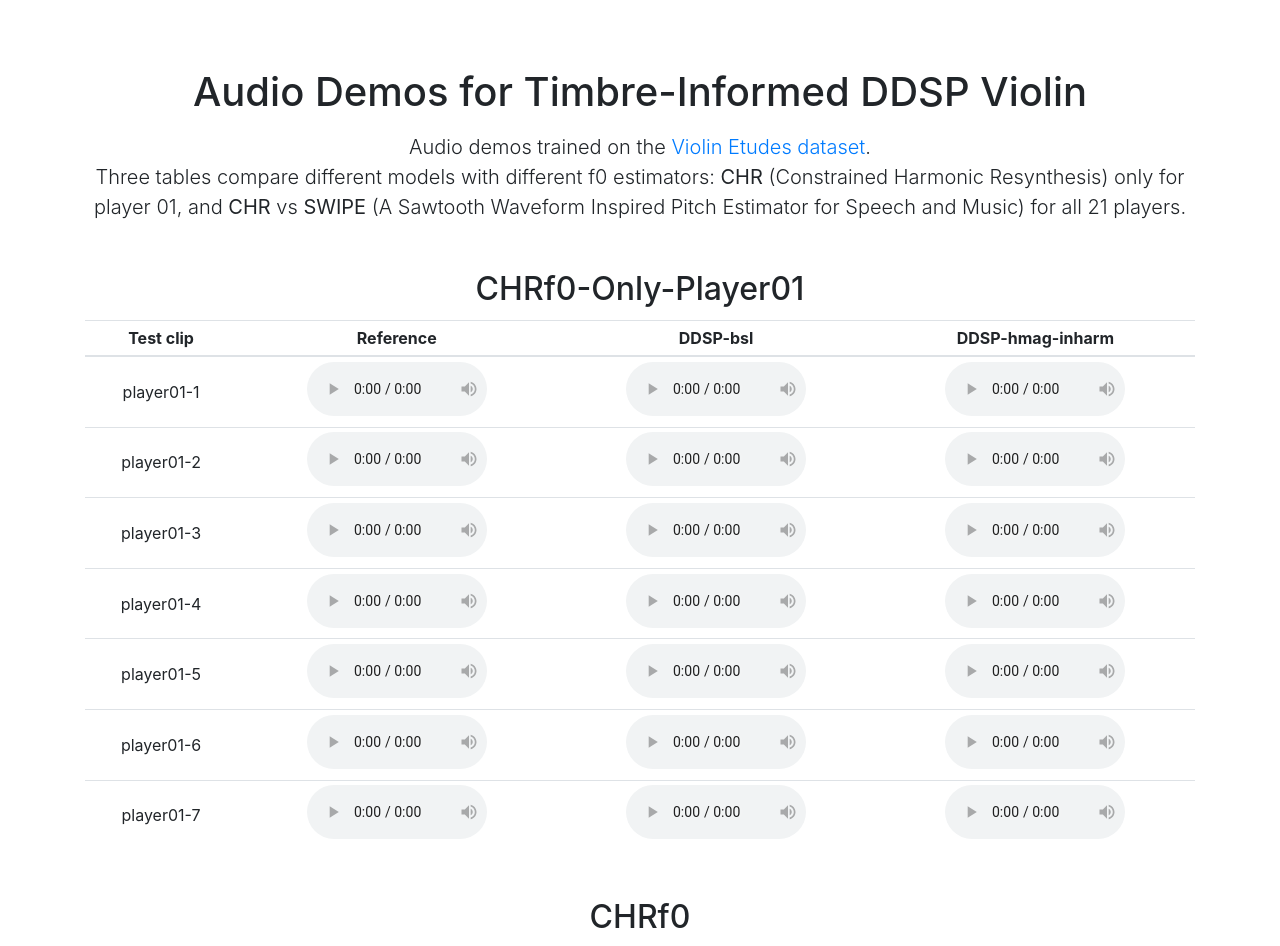
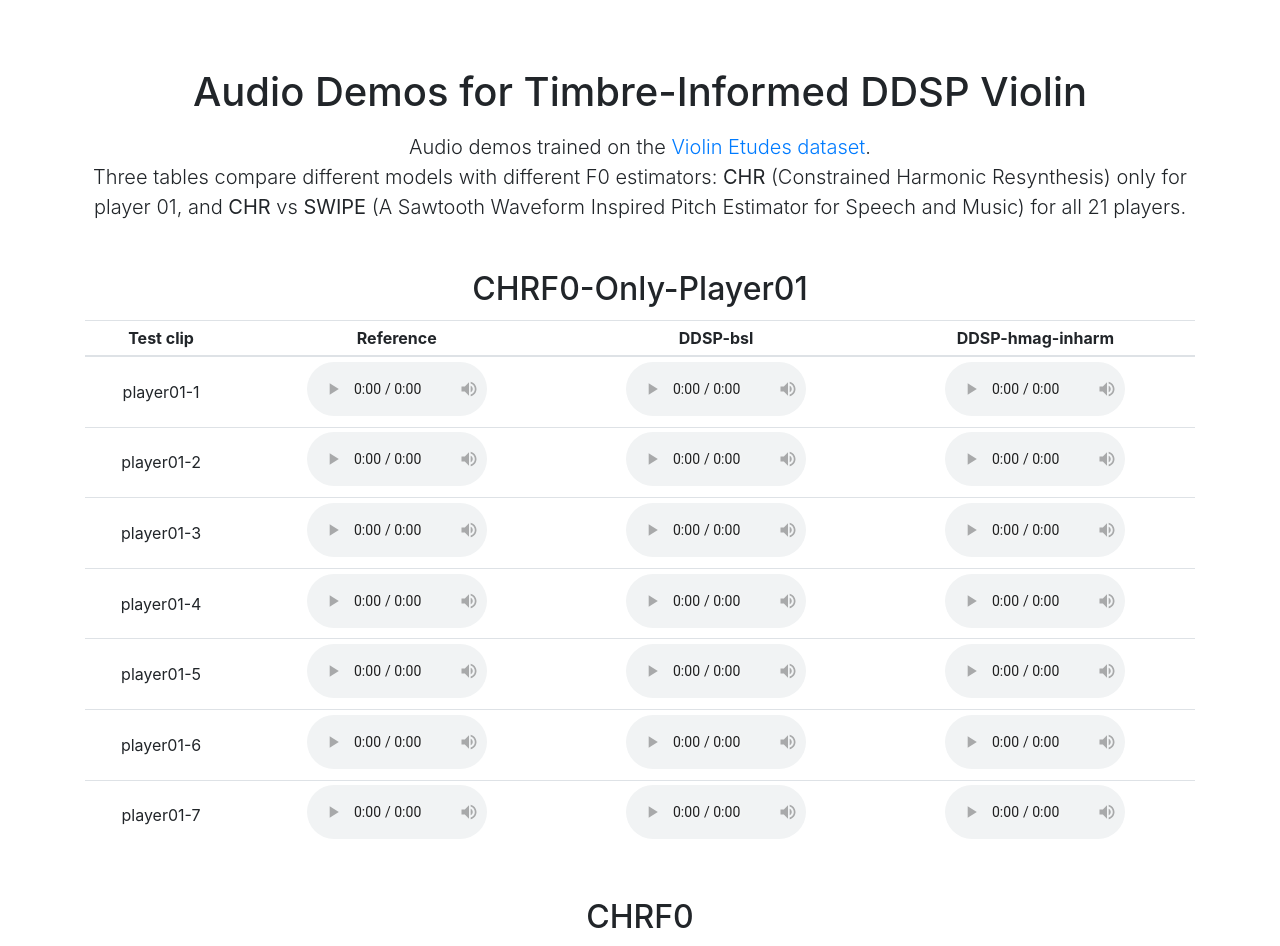
Before and after one commit to kenzhuti/audio-demo, a plain HTML site: page docs/index.html in a window 1280 px wide. Shown: the top 946 px of the page. Drawn offline with nearby package versions, Linux system fonts and the light colour scheme.

Commit message:
Captalise 'f0' to 'F0'

```diff
--- a/docs/index.html
+++ b/docs/index.html
@@ -18,11 +18,11 @@
     <h1 class="mt-5 mb-3 text-center">Audio Demos for Timbre-Informed DDSP Violin</h1>
     <p class="lead text-center">
       Audio demos trained on the <a href="https://repositori.upf.edu/items/e9db27dd-ac25-45c1-a2e4-707f40372eda" target="_blank" rel="noopener">Violin Etudes dataset</a>. <br>
-      Three tables compare different models with different f0 estimators: <b>CHR</b> (Constrained Harmonic Resynthesis) only for player 01, and <b>CHR</b> vs <b>SWIPE</b> (A Sawtooth Waveform Inspired Pitch Estimator for Speech and Music) for all 21 players.
+      Three tables compare different models with different F0 estimators: <b>CHR</b> (Constrained Harmonic Resynthesis) only for player 01, and <b>CHR</b> vs <b>SWIPE</b> (A Sawtooth Waveform Inspired Pitch Estimator for Speech and Music) for all 21 players.
     </p>
 
-    <!-- ===== Block 1: CHRf0-Only-Player01 ===== -->
-    <h2 class="section-title">CHRf0-Only-Player01</h2>
+    <!-- ===== Block 1: CHRF0-Only-Player01 ===== -->
+    <h2 class="section-title">CHRF0-Only-Player01</h2>
 <!--     <p class="sublead">Demo table</p> -->
     <table class="table table-sm text-center audio-table">
       <thead>
@@ -170,8 +170,8 @@
       </tbody>
     </table>
 
-    <!-- ===== Block 2: CHRf0 ===== -->
-    <h2 class="section-title">CHRf0</h2>
+    <!-- ===== Block 2: CHRF0 ===== -->
+    <h2 class="section-title">CHRF0</h2>
 <!--     <p class="sublead">Demo table</p> -->
     <table class="table table-sm text-center audio-table">
       <thead>
@@ -308,8 +308,8 @@
       </tbody>
     </table>
 
-    <!-- ===== Block 3: SWIPEf0 ===== -->
-    <h2 class="section-title">SWIPEf0</h2>
+    <!-- ===== Block 3: SWIPEF0 ===== -->
+    <h2 class="section-title">SWIPEF0</h2>
 <!--     <p class="sublead">Demo table</p> -->
     <table class="table table-sm text-center audio-table">
       <thead>
```
